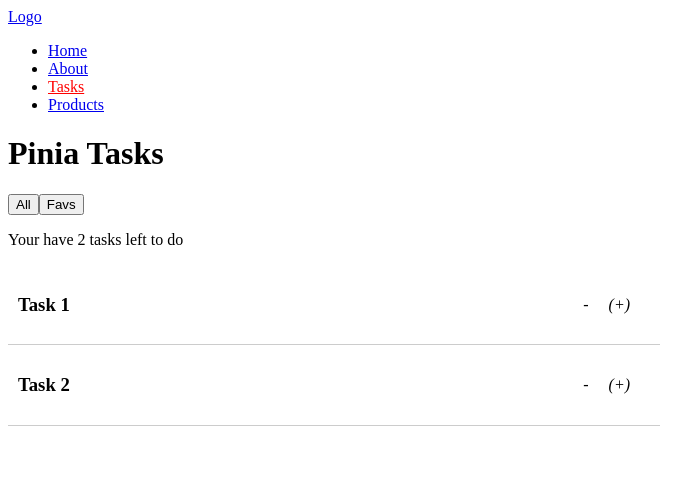
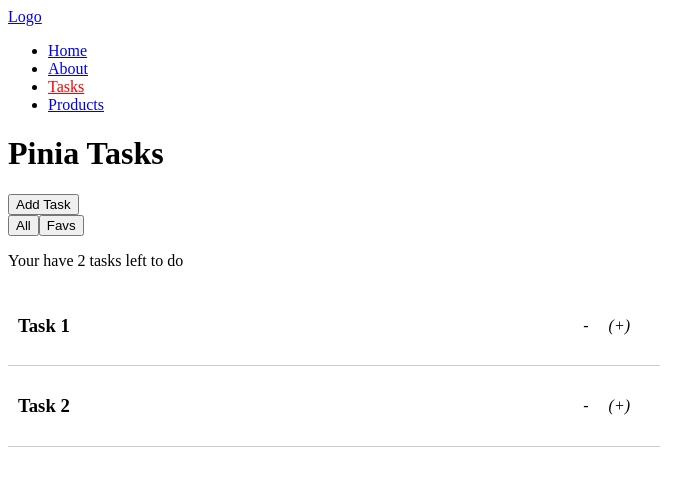
Before and after one commit to Faig-Abaszada/NUXTTHINGS, a Nuxt app: page /tasks in a window 1280 px wide. Shown: the top 486 px of the page, without its empty margins (0-685 px from the left). Built offline with nearby package versions, Linux system fonts and the light colour scheme.

Commit message:
Add "Add Task" button and implement addTask method in TaskStore

```diff
--- a/pages/tasks/index.vue
+++ b/pages/tasks/index.vue
@@ -1,6 +1,9 @@
 <template>
     <div>
         <h1>Pinia Tasks</h1>
+
+        <button @click="addTask">Add Task</button>
+
 
         <div class="filters">
             <button @click="filter = 'all'">All</button>
@@ -44,7 +47,12 @@ export default {
         // ...mapState(useTaskStore, ['favs'])
     },
     methods: {
-
+       addTask() {
+           this.tasks.push({
+               title: 'New Task',
+               fav: false,
+           });
+       }
     },
     mounted() {
 
--- a/stores/TaskStore.js
+++ b/stores/TaskStore.js
@@ -17,5 +17,8 @@ export const useTaskStore = defineStore('TaskStore', {
         totalCount: (state) => {
             return state.tasks.length;
         }
+    },
+    actions: {
+
     }
 });
```
